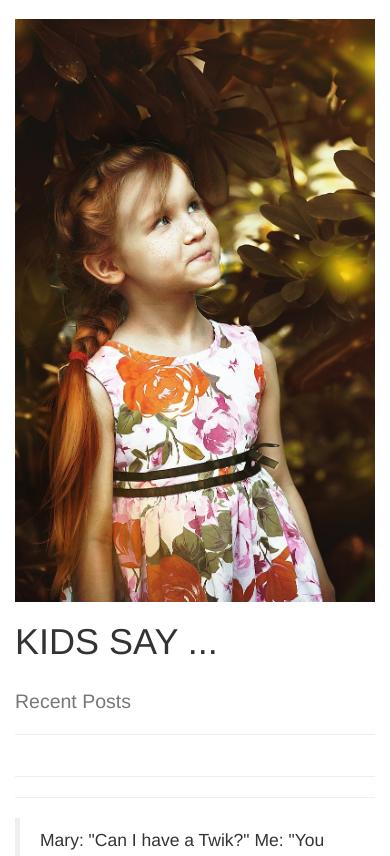
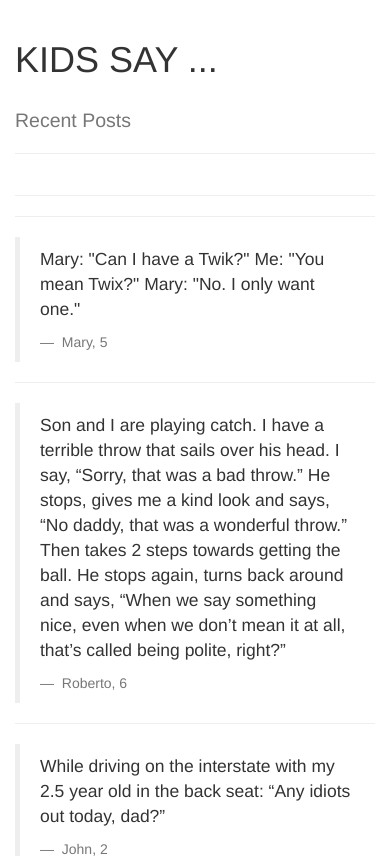
Before and after one commit to koodid/kidsa, a CodeIgniter app: page /database/ in a window 390 px wide. Shown: the part 51-907 px from the top of the page. Run offline with CodeIgniter, Linux system fonts and the light colour scheme; some libraries are stand-ins or nearby versions.

Commit message:
Removed showing those pictures when on small screen, because of feedback from last stage ("Aga selle lapse pildi vist peaks mobiili ekraani suurusel seadmel maha võtma.")

```diff
--- a/application/views/about.php
+++ b/application/views/about.php
@@ -5,7 +5,7 @@ defined('BASEPATH') OR exit('No direct script access allowed');
 <div class="container-fluid">
     <div class="row content">
         <div class="col-sm-3 sidenav">
-            <img src="/images/children-p.jpg" class="img-responsive" alt="Children">
+            <img src="/images/children-p.jpg" class="img-responsive hidden-xs" alt="Children">
         </div>
 
         <div class="col-sm-9">
--- a/application/views/main.php
+++ b/application/views/main.php
@@ -5,7 +5,7 @@ defined('BASEPATH') OR exit('No direct script access allowed');
 <div class="container-fluid">
     <div class="row content">
         <div class="col-sm-3 sidenav">
-            <img src="/images/girlr.jpg" class="img-responsive" alt="Children">
+            <img src="/images/girlr.jpg" class="img-responsive hidden-xs" alt="Children">
         </div>
 
         <div class="col-sm-9">
```
